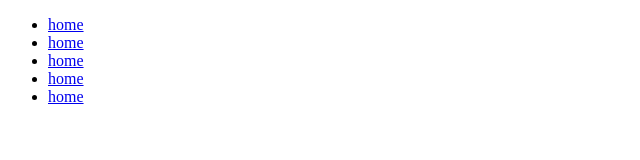
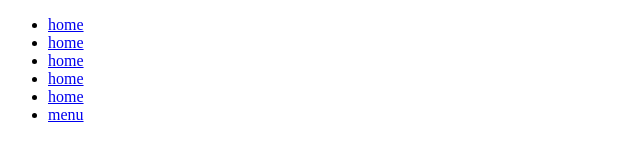
Before and after one commit to Dashrath2007/gitproject01, a plain HTML site: page index.html in a window 1280 px wide. Shown: the full height of the page, 0-640 px from the left. Drawn offline with Linux system fonts and the light colour scheme.

Commit message:
menu extra item

```diff
--- a/index.html
+++ b/index.html
@@ -15,6 +15,8 @@
                 <li><a href="#">home</a></li>
                 <li><a href="#">home</a></li>
                 <li><a href="#">home</a></li>
+                <li><a href="#">menu</a></li>
+
             </ul>
         </div>
     </header>
```
